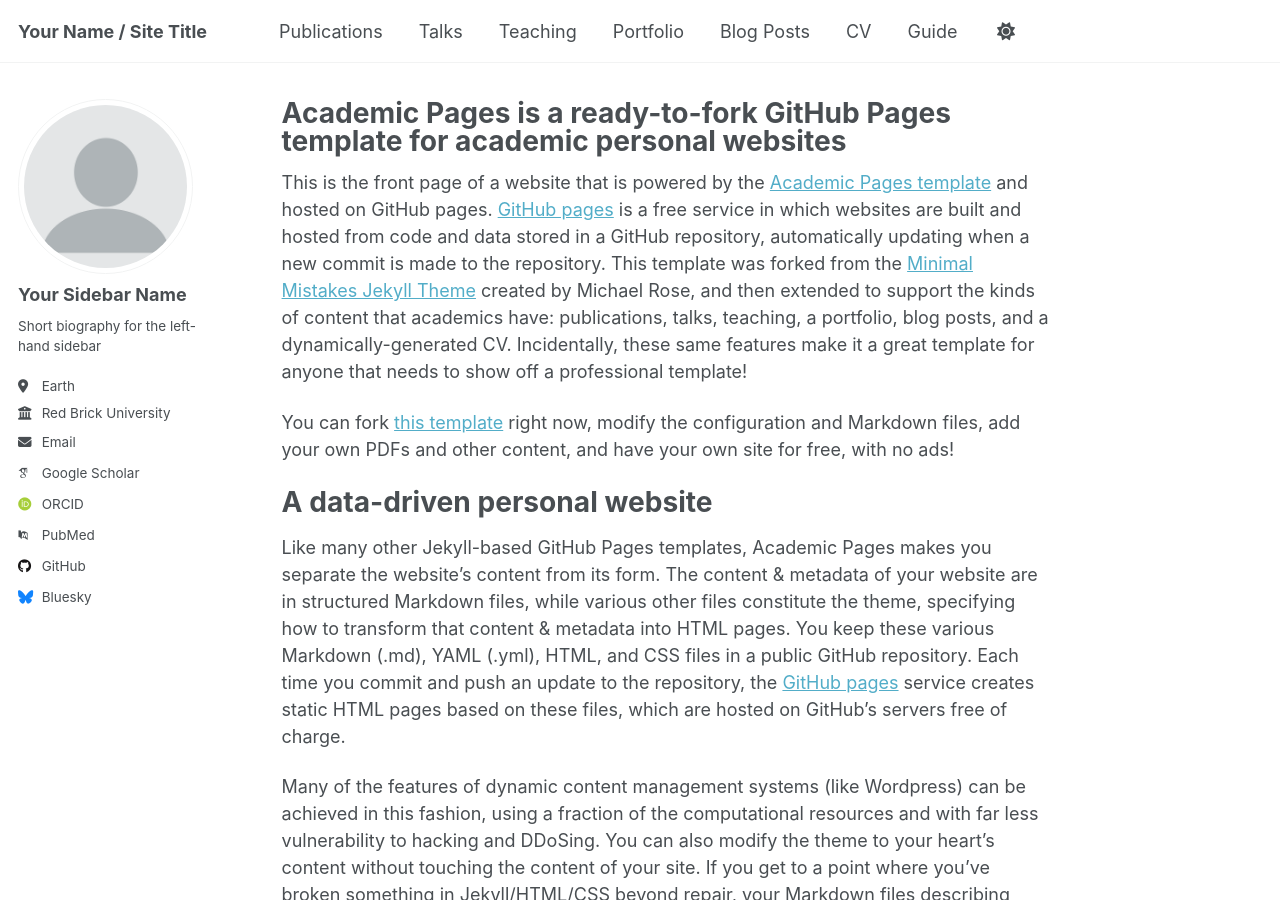
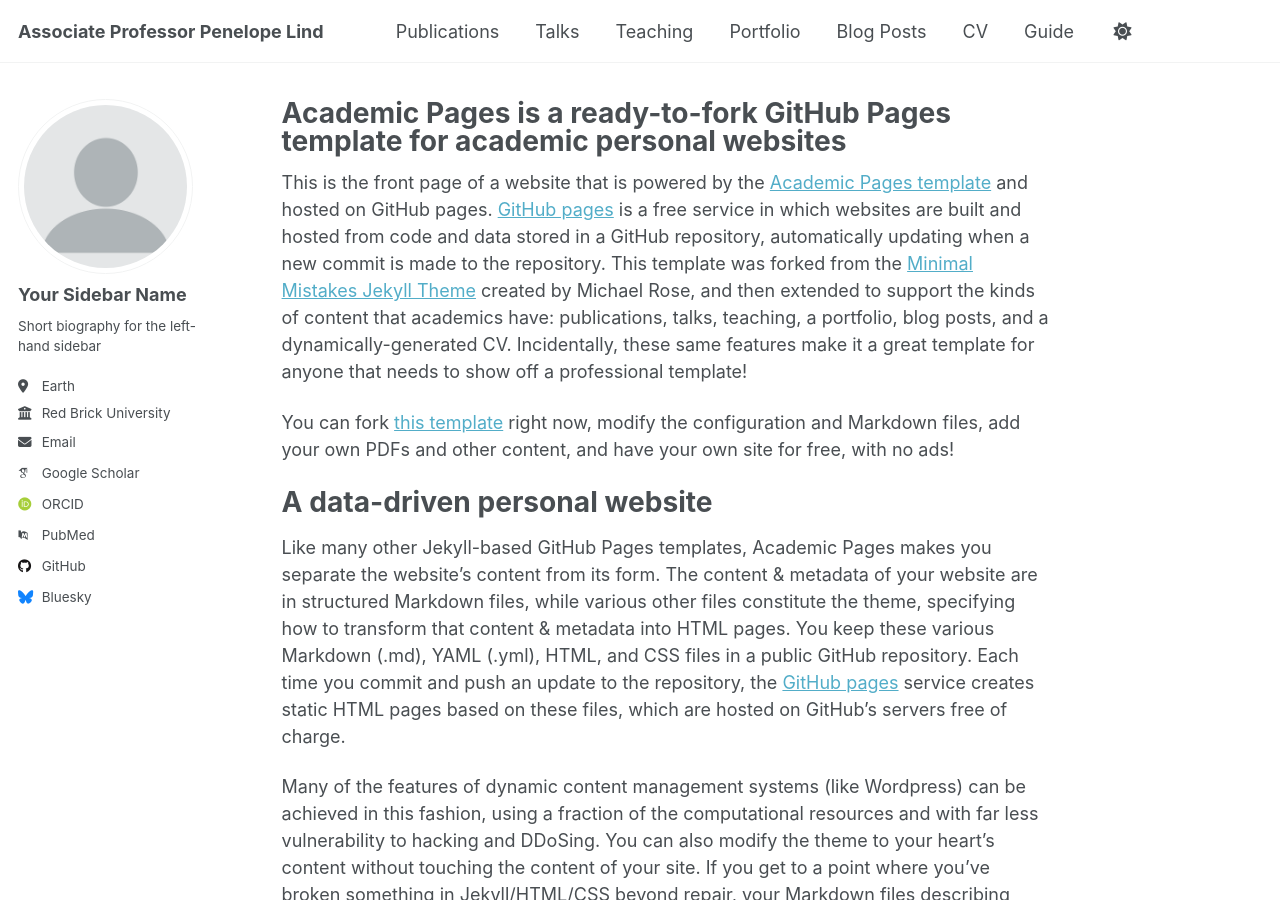
Before and after one commit to penelopelind/penelopelind.github.io, a Jekyll site: the page built from _pages/about.md, in a window 1280 px wide and 900 px high. Built offline with Jekyll 4.4.1, drawn with Linux system fonts in a browser that asks for light colours; some web fonts are replaced; a script that is not in the unit is left out.

Commit message:
Update _config.yml

```diff
--- a/_config.yml
+++ b/_config.yml
@@ -9,7 +9,7 @@
 # Basic Site Settings
 locale                   : "en-US"
 site_theme               : "default" # Currently available options are "default", "air"
-title                    : "Your Name / Site Title"
+title                    : "Associate Professor Penelope Lind"
 title_separator          : "-"
 name                     : &name "Your Name"
 description              : &description "Your Name's academic portfolio"   # Update this with a general description of your site, this is the default if not overridden by a page
```
